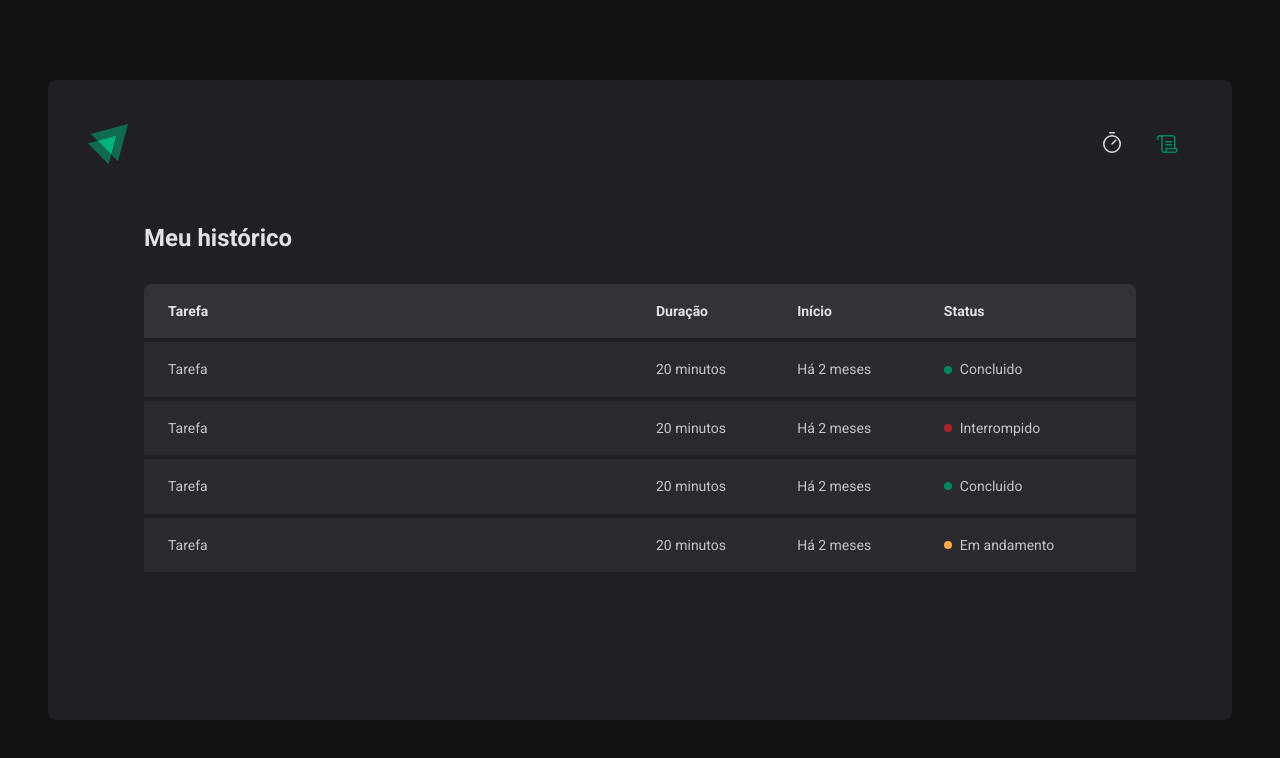
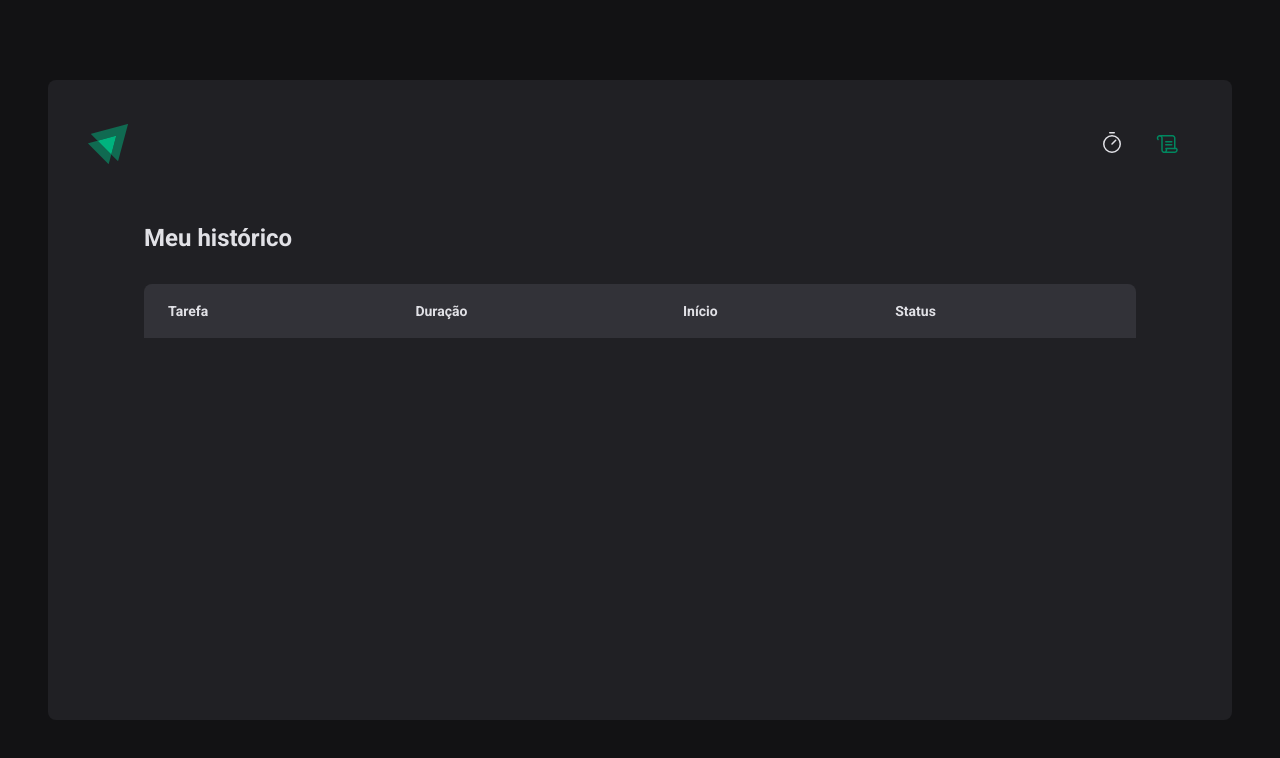
Before and after one commit to carlosrobert0/Trilha-Ignite-ReactJS-2023, a React (Vite) app in the folder 02-ignite-timer/: page /history in a window 1280 px wide. Shown: the top 758 px of the page. Built offline with nearby package versions, Linux system fonts and the light colour scheme.

Commit message:
history listing and date formatting

```diff
--- a/02-ignite-timer/src/pages/History/index.tsx
+++ b/02-ignite-timer/src/pages/History/index.tsx
@@ -1,4 +1,6 @@
 import { useContext } from "react"
+import { formatDistanceToNow } from 'date-fns'
+import ptBR from 'date-fns/locale/pt-BR'
 import { CyclesContext } from "../../contexts/CyclesContext"
 import { HistoryContainer, HistoryList, Status } from "./styles"
 
@@ -20,38 +22,25 @@ export function History() {
             </tr>
           </thead>
           <tbody>
-            <tr>
-              <td>Tarefa</td>
-              <td>20 minutos</td>
-              <td>Há 2 meses</td>
-              <td>
-                <Status statusColor="green">Concluido</Status>
-              </td>
-            </tr>
-            <tr>
-              <td>Tarefa</td>
-              <td>20 minutos</td>
-              <td>Há 2 meses</td>
-              <td>
-                <Status statusColor="red">Interrompido</Status>
-              </td>
-            </tr>
-            <tr>
-              <td>Tarefa</td>
-              <td>20 minutos</td>
-              <td>Há 2 meses</td>
-              <td>
-                <Status statusColor="green">Concluido</Status>
-              </td>
-            </tr>
-            <tr>
-              <td>Tarefa</td>
-              <td>20 minutos</td>
-              <td>Há 2 meses</td>
-              <td>
-                <Status statusColor="yellow">Em andamento</Status>
-              </td>
-            </tr>
+            {cycles.map(cycle => {
+              return (
+                <tr key={cycle.id}>
+                  <td>{cycle.task}</td>
+                  <td>{cycle.minutesAmount} minutos</td>
+                  <td>{formatDistanceToNow(cycle.startDate, {
+                    locale: ptBR,
+                    addSuffix: true
+                  })}</td>
+                  <td>
+                    {cycle.finishedDate && <Status statusColor="green">Concluido</Status>}
+                    {cycle.interruptedDate && <Status statusColor="red">Interrompido</Status>}
+                    {!cycle.finishedDate && !cycle.interruptedDate && (
+                      <Status statusColor="yellow">Em andamento</Status>
+                    )}
+                  </td>
+                </tr>
+              )
+            })}
           </tbody>
         </table>
       </HistoryList>
```
